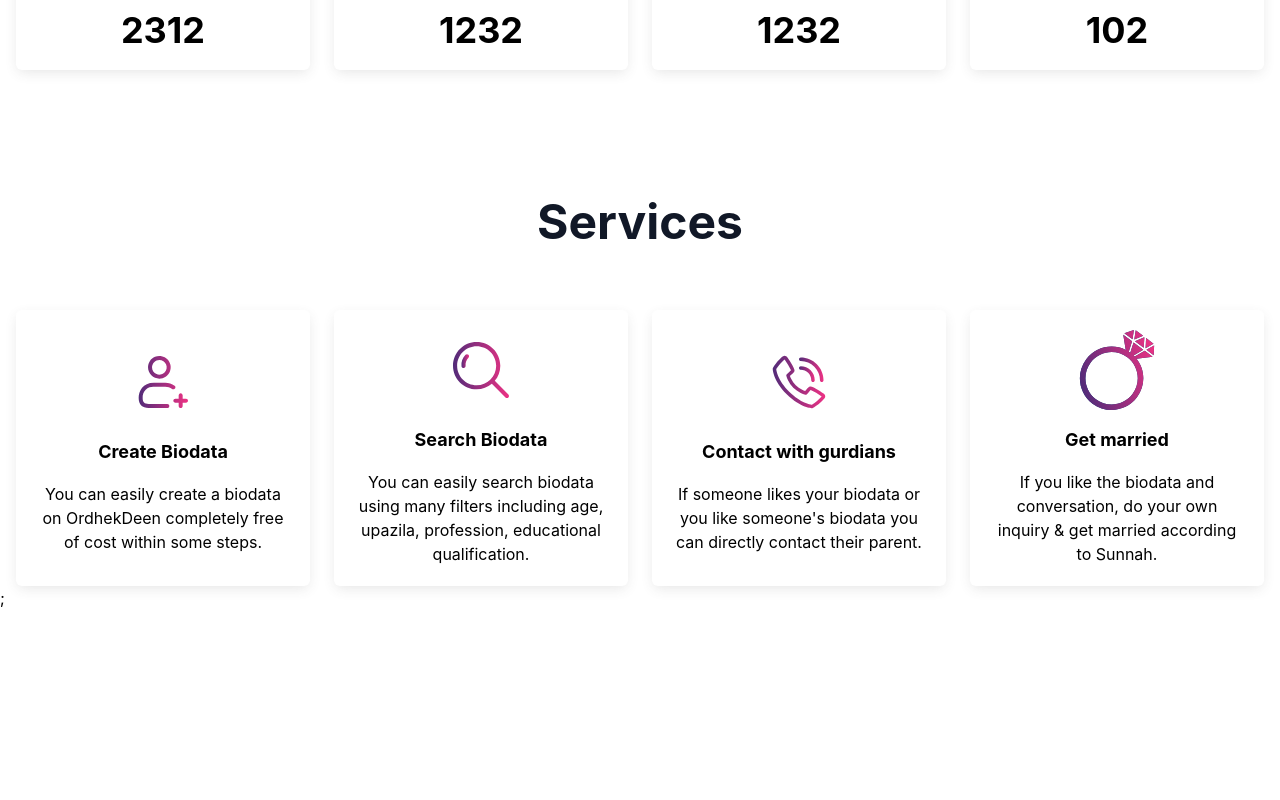
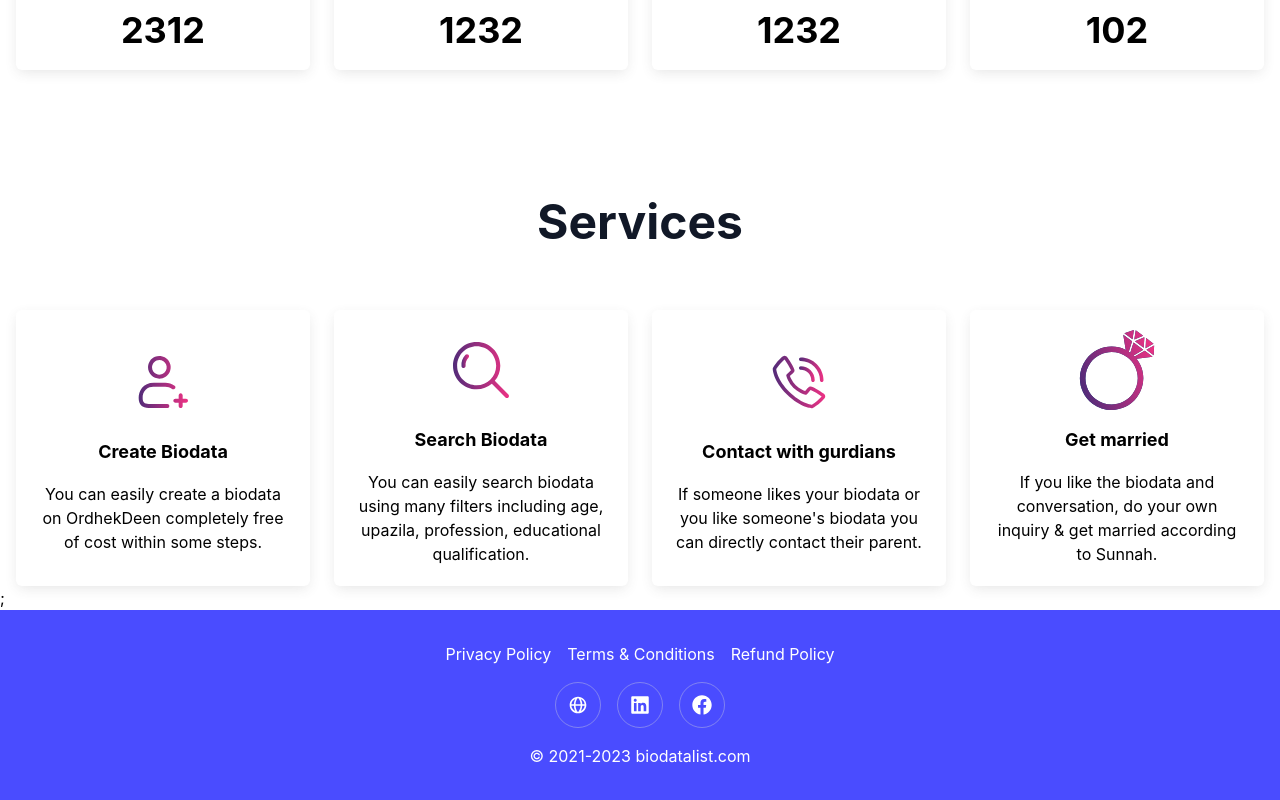
Before and after one commit to rasel-mahmud-dev/biodatalist-management-client, a Next.js app: page / in a window 1280 px wide. Shown: the part 1278-2078 px from the top of the page. Before the commit the page ends 1888 px from the top, so only its background shows below. Built offline with nearby package versions, Linux system fonts and the light colour scheme; no server answers.

Commit message:
footer added

```diff
--- a/src/components/Footer.jsx
+++ b/src/components/Footer.jsx
@@ -0,0 +1,30 @@
+import React from 'react';
+import {BiGlobe} from "react-icons/bi";
+import {FaFacebook, FaLinkedin} from "react-icons/fa";
+import Link from "next/link";
+
+const Footer = () => {
+    return (
+        <footer className="bg-primary text-white p-8 ">
+            <div className="container flex flex-col justify-center items-center gap-4">
+                <ul className="flex items-center gap-4">
+                    <li className=""><Link href="">Privacy Policy</Link></li>
+                    <li className=""><Link href="">Terms & Conditions</Link></li>
+                    <li className=""><Link href="">Refund Policy</Link></li>
+                </ul>
+
+                <ul className="flex items-center gap-4">
+                    <li className="social-link-item"><Link href=""><BiGlobe /></Link></li>
+                    <li className="social-link-item"><Link href=""><FaLinkedin /></Link></li>
+                    <li className="social-link-item"><Link href=""><FaFacebook /></Link></li>
+                </ul>
+
+                <div>
+                    © 2021-{new Date().getFullYear()} biodatalist.com
+                </div>
+            </div>
+        </footer>
+    );
+};
+
+export default Footer;
--- a/src/pages/_app.js
+++ b/src/pages/_app.js
@@ -5,6 +5,7 @@ import {Provider, useDispatch} from "react-redux";
 import {store} from "../store";
 import {useEffect} from "react";
 import {fetchCurrentAuthAction} from "../store/actions/authAction";
+import Footer from "components/Footer";
 
 
 function App({Component, pageProps}) {
@@ -14,6 +15,8 @@ function App({Component, pageProps}) {
                 <Navigation/>
                 <div className="navigation-height"></div>
                 <Component {...pageProps} />;
+
+                <Footer />
             </AppWrapper>
         </Provider>
     )
--- a/styles/globals.scss
+++ b/styles/globals.scss
@@ -112,3 +112,14 @@ ul {
 .navigation-height{
   height: var(--header-height);
 }
+
+.social-link-item{
+  transition: all .5s ease;
+  @apply text-xl p-3 flex justify-center items-center border border-gray-300/40 hover:bg-white rounded-full;
+  &:hover{
+    svg{
+    fill: #0070f3;
+
+    }
+  }
+}
```
